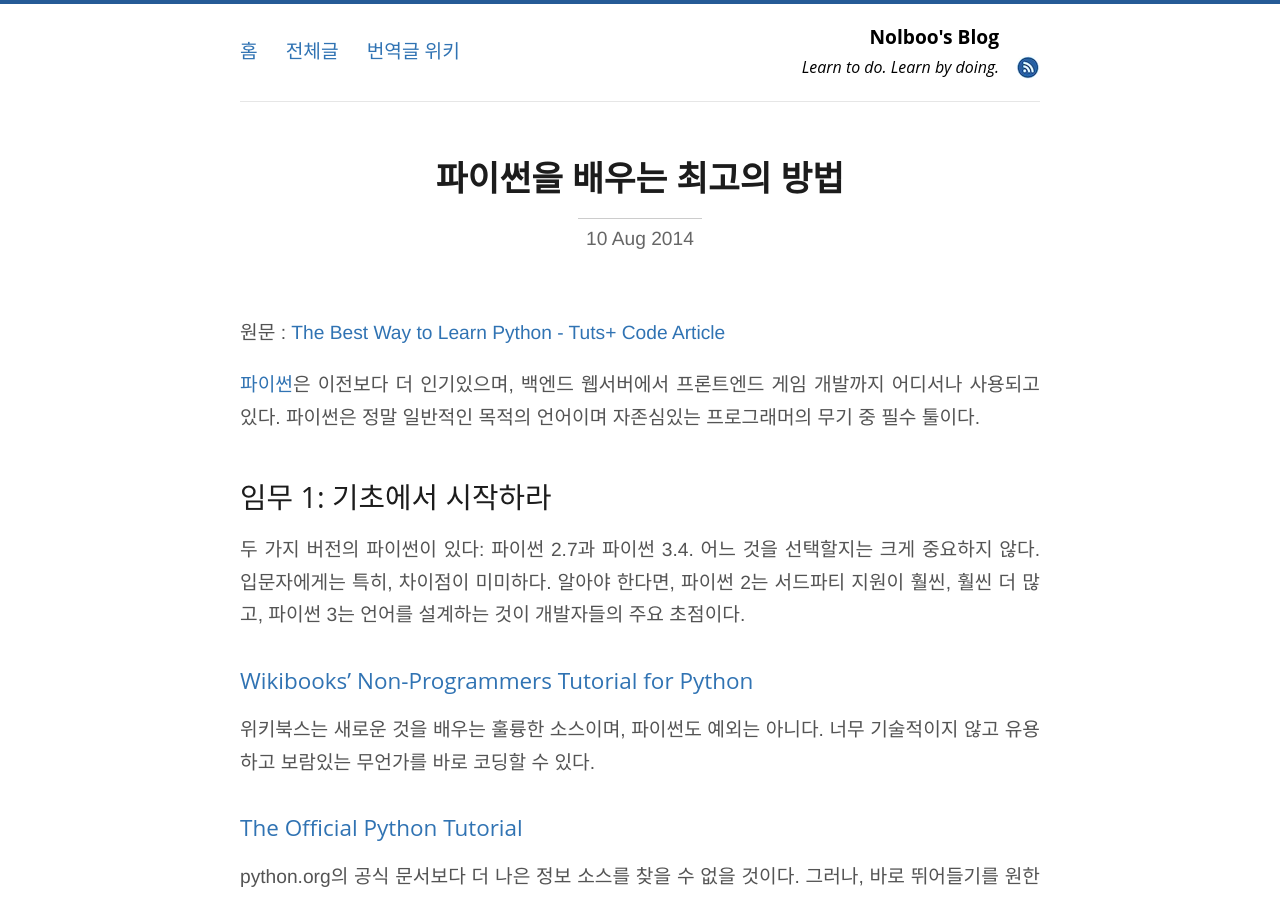
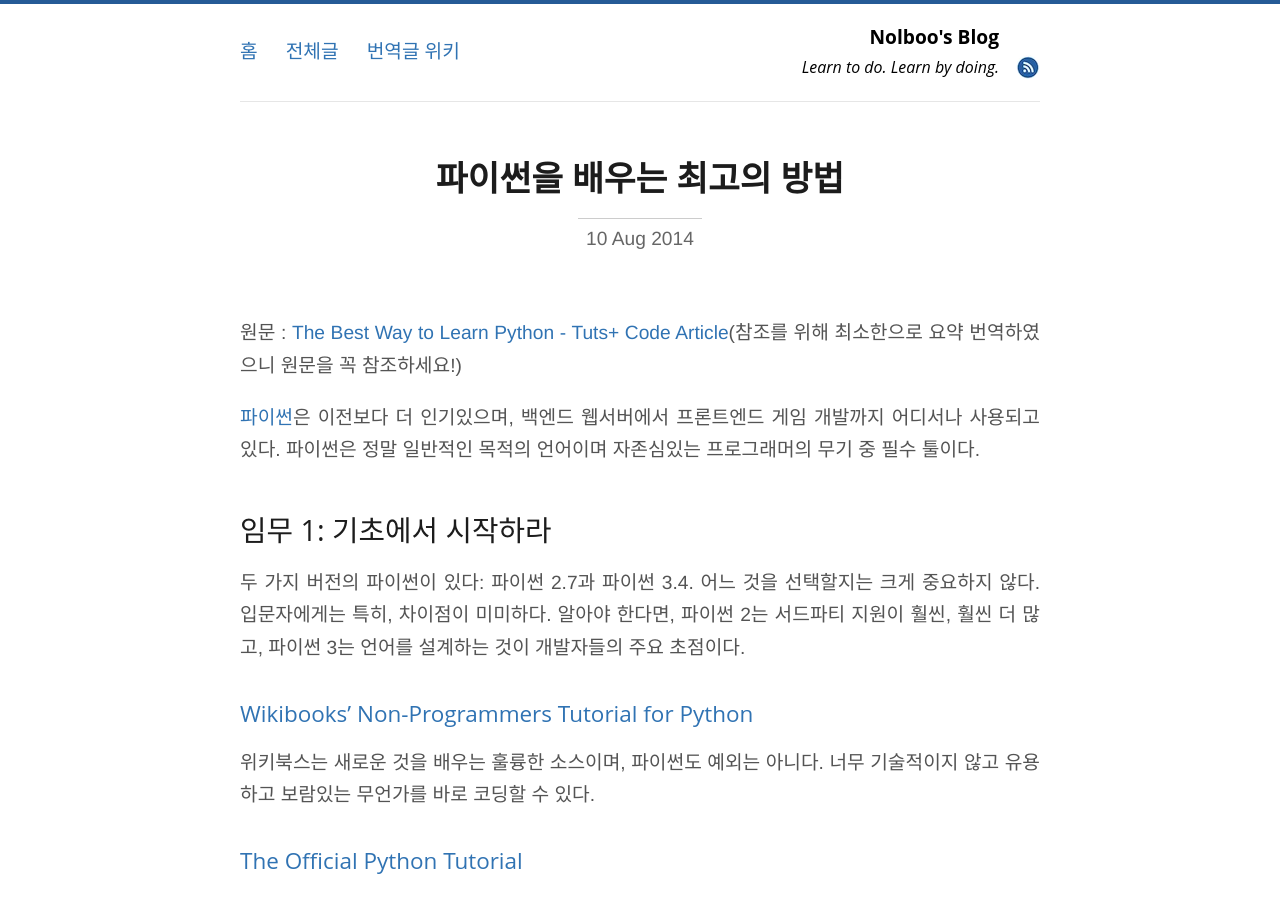
Before and after one commit to nolboo/nolboo.github.io, a Jekyll site: the page built from _posts/2014-08-10-the-best-way-to-learn-python.markdown, in a window 1280 px wide and 900 px high. Built offline with Jekyll 4.4.1, drawn with Linux system fonts in a browser that asks for light colours; Markdown is read by kramdown in place of the engine named in the settings; comment, search, counter and statistics services are not loaded.

Commit message:
Add caution prev. post

```diff
--- a/_posts/2014-08-10-the-best-way-to-learn-python.markdown
+++ b/_posts/2014-08-10-the-best-way-to-learn-python.markdown
@@ -6,7 +6,7 @@ category: blog
 tags: [python, beginner, guide]
 ---
 
-원문 : [The Best Way to Learn Python - Tuts+ Code Article](https://code.tutsplus.com/articles/the-best-way-to-learn-python--net-26288)
+원문 : [The Best Way to Learn Python - Tuts+ Code Article](https://code.tutsplus.com/articles/the-best-way-to-learn-python--net-26288)(참조를 위해 최소한으로 요약 번역하였으니 원문을 꼭 참조하세요!)
 
 <!-- <div id="toc"><p class="toc_title">목차</p></div> -->
 
```
